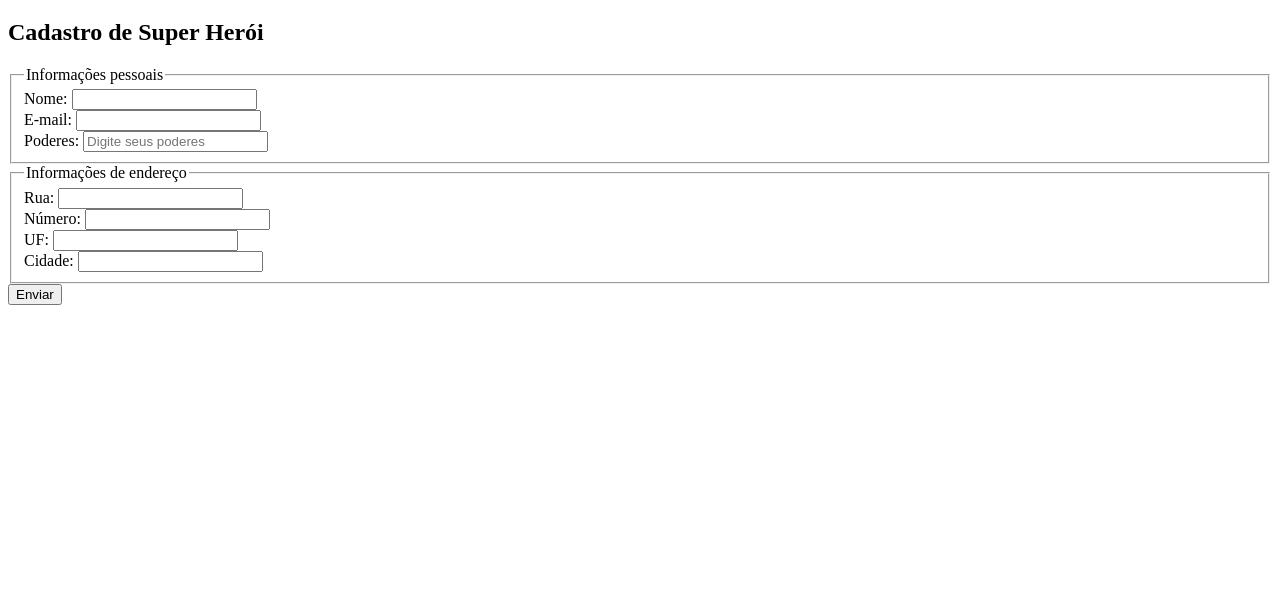
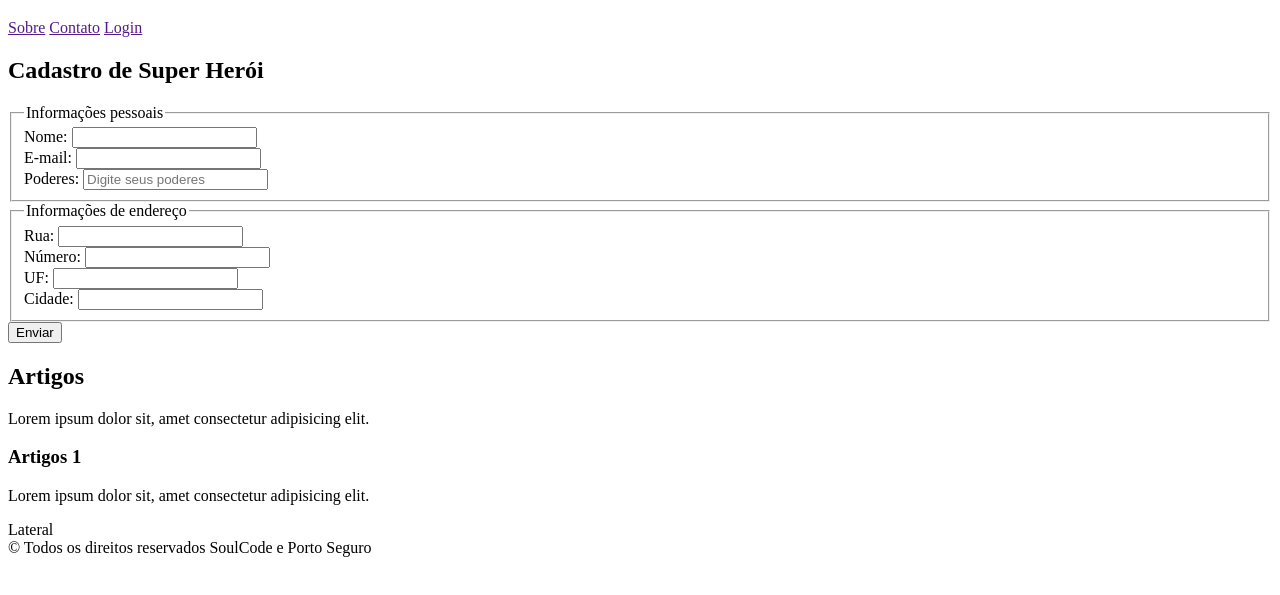
Before and after one commit to CarlosEduardoMendesPereira/Estudando-html, a plain HTML site: page Aula-27-06-2023/index.html in a window 1280 px wide. Shown: the part 61-656 px from the top of the page. Drawn offline with Linux system fonts and the light colour scheme.

Commit message:
Arquivo atualizado

```diff
--- a/Aula-27-06-2023/index.html
+++ b/Aula-27-06-2023/index.html
@@ -7,14 +7,36 @@
 </head>
 
 <body>
+    <header>
         <h1>Layout da Página</h1>
 
-    <h2>Cadastro de Super Herói</h2>
+        <nav>
+            <a href="">Sobre</a>
+            <a href="">Contato</a>
+            <a href="">Login</a>
+        </nav>
+    </header>
+
+    <main>
+        <!--
+        SEO search engine optimization
+        <header> - Estrutura o cabeçalho da página
+        <main> - Estrutura o corpo principal da página
+        <footer> - Estrutura o rodapé da página
+        <aside> - Estrutura uma barra lateral
+        <nav> - (Navegação) Links
+        <section> - Seção da página
+        <article> -Define um artigo na página
+        <div> - Um container de elementos generico
+    -->
+
+        <section>
+            <h2 title="Cabeçalho">Cadastro de Super Herói</h2>
+            <form action="" method="POST">
                 <!--
         GET - Envia pela url
         POST - Envia pelo pacote de requisição (fica escondido)
         -->
-    <form action="" method="GET">
 
                 <fieldset>
                     <legend>Informações pessoais</legend>
@@ -28,7 +50,8 @@
                     <br>
 
                     <label for="">Poderes:</label>
-            <input type="text" name="poderes" id="poderes" maxlength="500" required placeholder="Digite seus poderes">
+                    <input type="text" name="poderes" id="poderes" maxlength="500" required
+                        placeholder="Digite seus poderes">
                 </fieldset>
 
                 <fieldset>
@@ -53,6 +76,37 @@
 
                 <button>Enviar</button>
             </form>
+        </section>
+        <section>
+            <article>
+                <h2>Artigos</h2>
+                <p>
+                    Lorem ipsum dolor sit, amet consectetur adipisicing elit.
+                </p>
+            </article>
+
+            <article>
+                <h3>Artigos 1</h3>
+                <p>
+                    Lorem ipsum dolor sit, amet consectetur adipisicing elit.
+                </p>
+            </article>
+        </section>
+    </main>
+
+    <aside>
+        <div>
+            <div>
+                <div>
+                    Lateral
+                </div>
+            </div>
+        </div>
+    </aside>
+
+    <footer>
+        &copy; Todos os direitos reservados SoulCode e Porto Seguro
+    </footer>
 </body>
 
 </html>
```
Also changed, not shown: Aula-27-06-2023/Atividade-27-06-2023/login.html (+3 -3 lines). Lines whose indentation alone changed are shown as unchanged.
